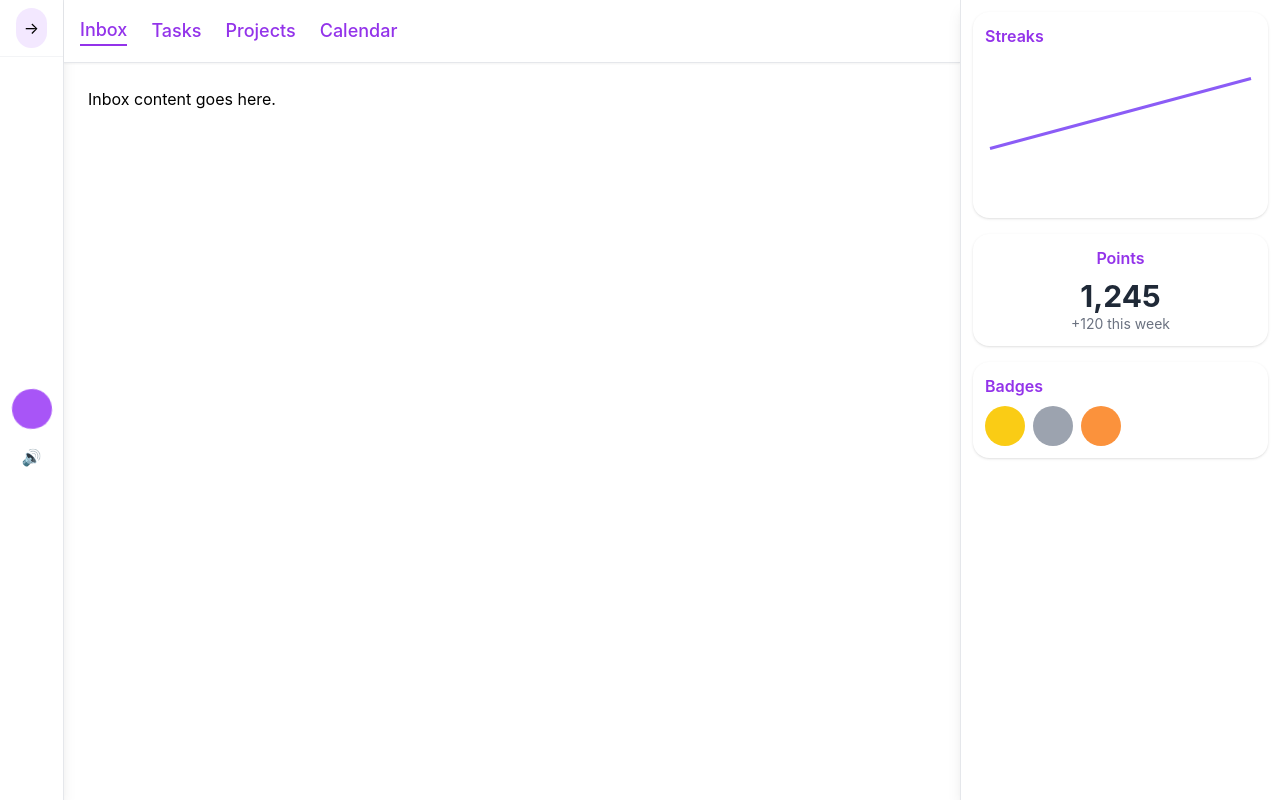
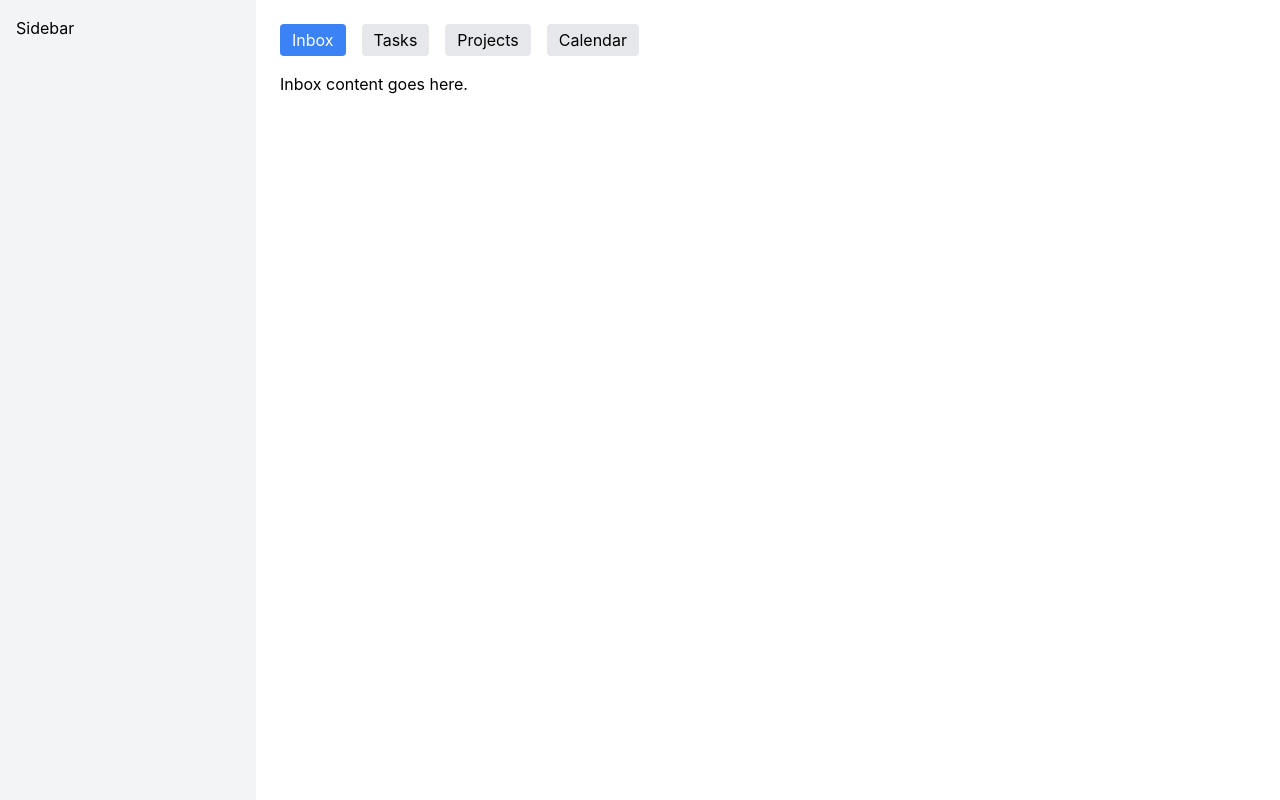
Before and after one commit to holly-ai-2025/holly-v6, a React (Vite) app in the folder apps/frontend/: page / in a window 1280 px wide. Built offline with nearby package versions, Linux system fonts and the light colour scheme.

Commit message:
fix(frontend): render TasksTab in App.tsx when Tasks tab is active
- Replaced placeholder text with TasksTab component
- Ensures dummy data repeaters show up when navigating to Tasks

```diff
--- a/apps/frontend/src/App.tsx
+++ b/apps/frontend/src/App.tsx
@@ -1,31 +1,33 @@
 import React, { useState } from "react";
-import Header from "./components/Header";
-import LeftPanel from "./components/LeftPanel";
-import RightPanel from "./components/RightPanel";
+import TasksTab from "./components/TasksTab";
 
-const App: React.FC = () => {
+export default function App() {
   const [activeTab, setActiveTab] = useState("Inbox");
 
   return (
     <div className="flex h-screen">
-      {/* Left Panel */}
-      <LeftPanel />
+      {/* Sidebar placeholder */}
+      <div className="w-64 bg-gray-100 p-4">Sidebar</div>
 
-      {/* Main Content */}
-      <div className="flex-1 flex flex-col">
-        <Header activeTab={activeTab} setActiveTab={setActiveTab} />
-        <div className="flex-1 p-6 overflow-y-auto">
-          {activeTab === "Inbox" && <p>Inbox content goes here.</p>}
-          {activeTab === "Tasks" && <p>Tasks content goes here.</p>}
-          {activeTab === "Projects" && <p>Projects content goes here.</p>}
-          {activeTab === "Calendar" && <p>Calendar content goes here.</p>}
+      {/* Main content */}
+      <div className="flex-1 p-6 overflow-y-auto">
+        <div className="flex space-x-4 mb-4">
+          {["Inbox", "Tasks", "Projects", "Calendar"].map(tab => (
+            <button
+              key={tab}
+              className={`px-3 py-1 rounded ${activeTab === tab ? "bg-blue-500 text-white" : "bg-gray-200"}`}
+              onClick={() => setActiveTab(tab)}
+            >
+              {tab}
+            </button>
+          ))}
         </div>
+
+        {activeTab === "Inbox" && <p>Inbox content goes here.</p>}
+        {activeTab === "Tasks" && <TasksTab />}
+        {activeTab === "Projects" && <p>Projects content goes here.</p>}
+        {activeTab === "Calendar" && <p>Calendar content goes here.</p>}
       </div>
-
-      {/* Right Panel */}
-      <RightPanel />
     </div>
   );
-};
-
-export default App;
+}
```
